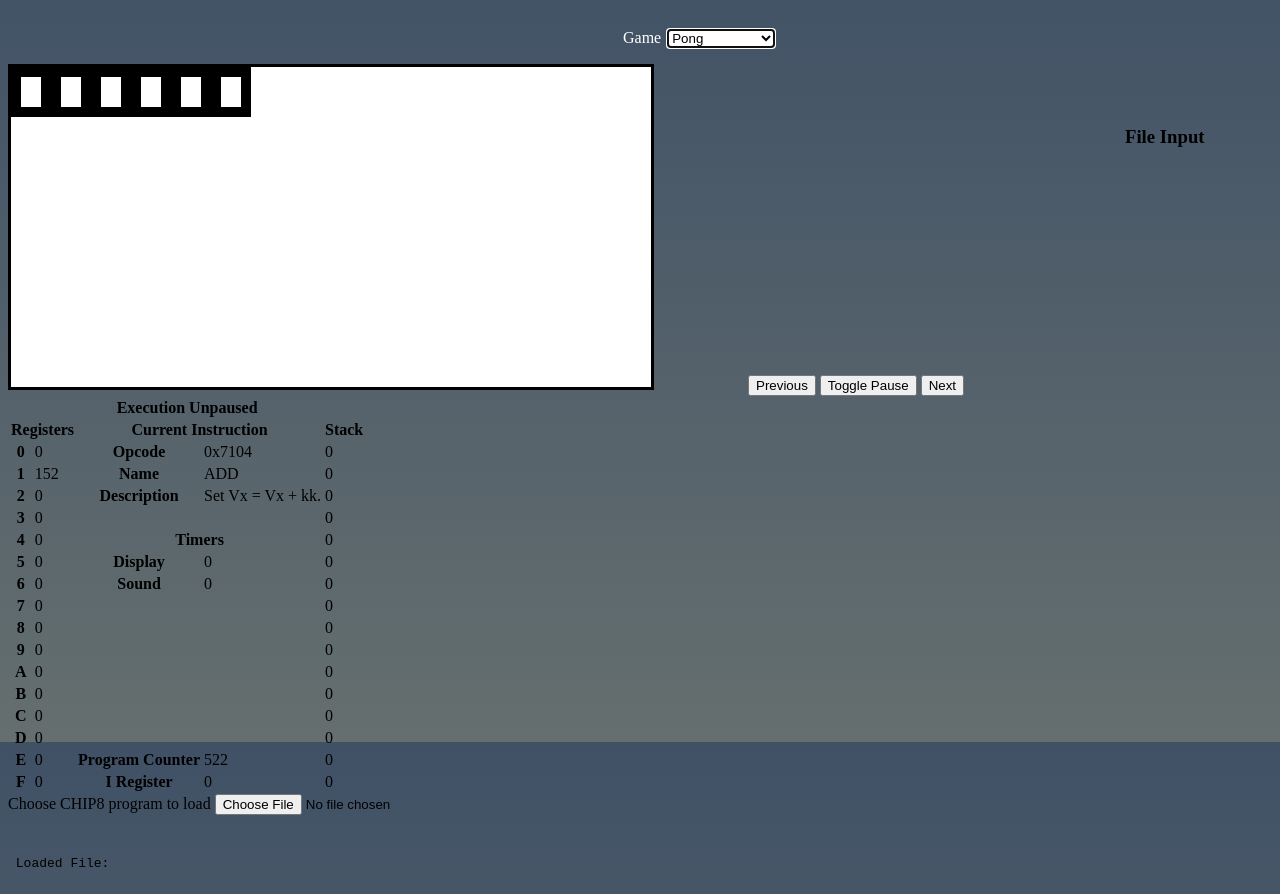
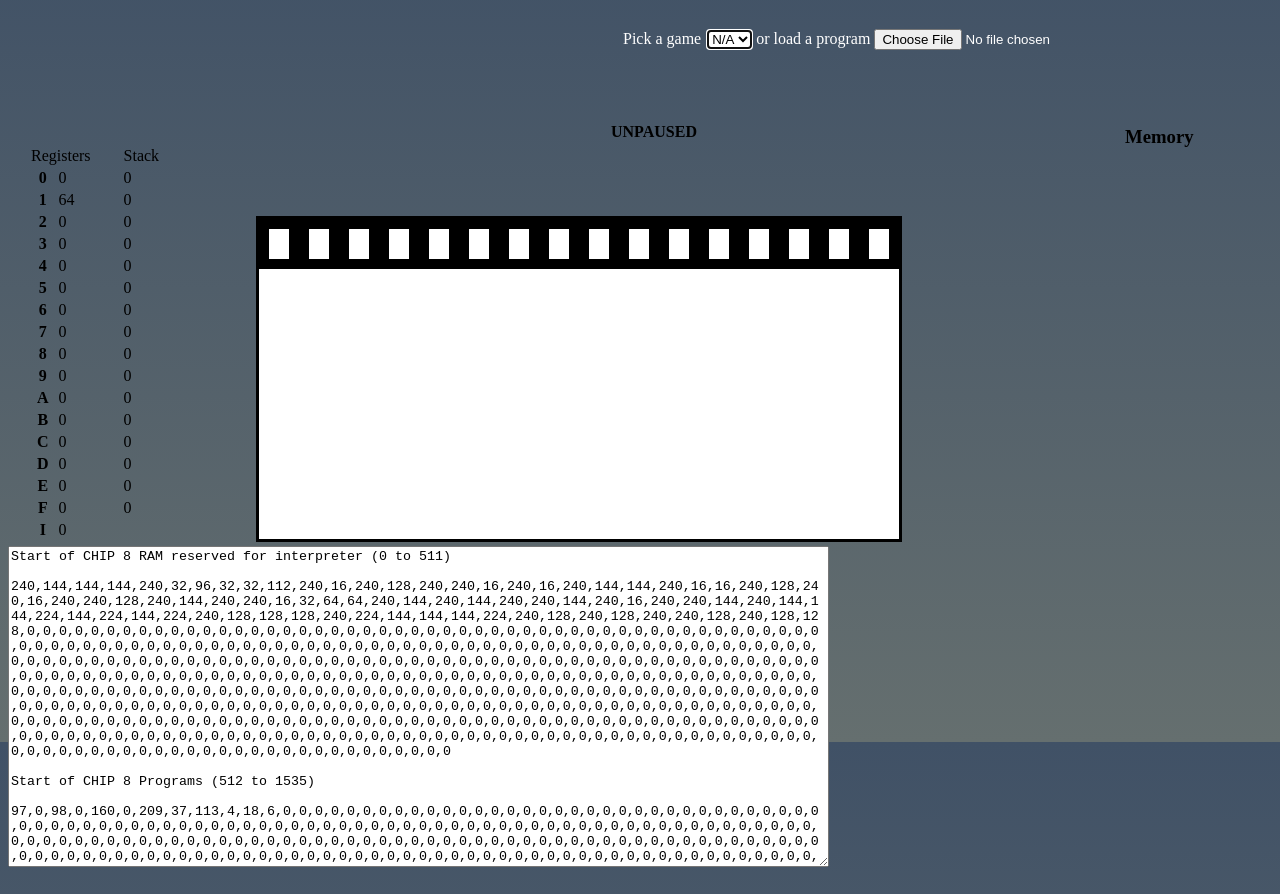
Before and after one commit to BenjaminAtbi/CMPT276-Chip8-System, a plain HTML site: page Chip8EmulatorProject/index.html in a window 1280 px wide. Shown: the part 58-952 px from the top of the page. Drawn offline with Linux system fonts and the light colour scheme; animation ran at ten frames a second; a web font is replaced by a local one.

Commit message:
Add files via upload

```diff
--- a/Chip8EmulatorProject/Chip8.js
+++ b/Chip8EmulatorProject/Chip8.js
@@ -16,7 +16,7 @@ var chip8 = {
 
     KEYS: new keyInput(), // Holds an array of all possible keys and whether they have been pressed
 
-    CYCLES: 10, // The number of cycles to run at a time per loop
+    CYCLES: 1, // The number of cycles to run at a time per loop
     PAUSE: 0, // Whether or not the emulator cycles are paused
     NEXT: 0, // Whether or not the next button has been clicked
 
@@ -140,13 +140,17 @@ var chip8 = {
     },
 
     togglePause() {
+        var x = document.getElementById("instructions");
+
         if(!chip8.PAUSE) {
             chip8.PAUSE = 1;
-                document.getElementById("PauseLabel").innerHTML = "Execution Paused";
+            document.getElementById("PauseLabel").innerHTML = "PAUSED";
+            x.style.display = "block";
         } else {
             chip8.PAUSE = 0;
-                document.getElementById("PauseLabel").innerHTML = "Execution Unpaused";
+            document.getElementById("PauseLabel").innerHTML = "UNPAUSED";
             chip8.startExecution();
+            x.style.display = "none";
         }
     },
 
@@ -487,18 +491,19 @@ var chip8 = {
         document.getElementById("FregLabel").innerHTML = chip8.VREGISTER[0xF];
         document.getElementById("IregLabel").innerHTML = chip8.IREGISTER;
 
+
         document.getElementById("OpcodeLabel").innerHTML = chip8.INSTRUCTINFO[0];
         document.getElementById("NameLabel").innerHTML = chip8.INSTRUCTINFO[1];
         document.getElementById("DescLabel").innerHTML = chip8.INSTRUCTINFO[2];
 
-        document.getElementById("DisTLabel").innerHTML = chip8.DELAYTIMER;
-        document.getElementById("SouTLabel").innerHTML = chip8.SOUNDTIMER;
+        /*document.getElementById("DisTLabel").innerHTML = chip8.DELAYTIMER;
+        document.getElementById("SouTLabel").innerHTML = chip8.SOUNDTIMER;*/
 
         document.getElementById("MemoryTextarea").innerHTML = "Start of CHIP 8 RAM reserved for interpreter (0 to 511)\n\n" + chip8.MEMORY.slice(0, 511)
                                                             + "\n\nStart of CHIP 8 Programs (512 to 1535)\n\n" + chip8.MEMORY.slice(512, 1535)
                                                             + "\n\nCHIP 8 Program / Data space (1536 to 4095)\n\n" + chip8.MEMORY.slice(1536, 4095);
 
-        document.getElementById("PCLabel").innerHTML = chip8.PC;
+        //document.getElementById("PCLabel").innerHTML = chip8.PC;
 
         document.getElementById("Stack0Label").innerHTML = chip8.STACK[0x0];
         document.getElementById("Stack1Label").innerHTML = chip8.STACK[0x1];
--- a/Chip8EmulatorProject/index.html
+++ b/Chip8EmulatorProject/index.html
@@ -1,6 +1,7 @@
 <html>
 <head>
   <title>Chip-8 Emulator</title>
+  <link rel="stylesheet" media="screen" href="https://fontlibrary.org/face/8bit-wonder" type="text/css"/>
   <link rel="stylesheet" href="./css/index.css">
 </head>
 <body>
@@ -8,200 +9,161 @@
   <h1 class="title">CHIP-8 Emulator</h1>
   </header>
 
-  <div class="form_style">
+  <div class="form_style" style="display: inline-block;">
     <form action="#">
-      <label for="game_option">Game</label>
+      <label for="game_option">Pick a game</label>
       <select id="game_option" autofocus="true">
-        <option value = "1"> Pong </option>
-        <option value = "2"> Second Game </option>
+        <option value = "1"> N/A </option>
+        <option value = "2"> N/A </option>
       </select>
+
+      <label for="inputFile">or load a program</label>
+      <input type="file" id="inputFile" name="inputFile">
     </form>
   </div>
 
-  <div class="screen">
-    <canvas id="emulator_screen" width="640" height="320"></canvas>
-  </div>
+  <br/>
+  <br/>
+  <br/>
+  <br/>
 
-  <button type="button">Previous</button>
-  <button type="button" onclick="chip8.togglePause()">Toggle Pause</button>
-  <button type="button" onclick="chip8.nextCycle()">Next</button>
+  <table id = "pause_status">
+    <tr>
+        <th id="PauseLabel">UNPAUSED</th>
+    </tr>
+  </table>
 
-  <table class="visualizer">
+  <h3>Memory</h3>
+
+  <div style="display: inline-block; padding-right: 90px; margin-left: 20px;">
+    <table id = "visualizer_table">
         <tr>
-          <th colspan="5" id="PauseLabel">Execution Unpaused</th>
-      </tr>
-      <tr>
-          <th colspan="2">Registers</th>
-          <th colspan="2">Current Instruction</th>
-          <th>Stack</th>
+            <td colspan="2">Registers</td>
+            <td style = "padding-left: 30px;" >Stack</th>
         </tr>
         <tr>
             <th>0</th>
             <td id="0regLabel">Contents</td>
-
-          <th>Opcode</th>
-          <td> <label id="OpcodeLabel">Contents</label> </td>
-
-          <td> <label id="Stack0Label">Contents</label></td>
+            <td style = "padding-left: 30px;"> <label id="Stack0Label">Contents</label></td>
         </tr>
         <tr>
             <th>1</th>
             <td> <label id="1regLabel">Contents</label> </td>
-
-          <th>Name</th>
-          <td> <label id="NameLabel">Contents</label> </td>
-
-          <td> <label id="Stack1Label">Contents</label></td>
+            <td style = "padding-left: 30px;"> <label id="Stack1Label">Contents</label></td>
         </tr>
         <tr>
             <th>2</th>
             <td> <label id="2regLabel">Contents</label> </td>
-
-          <th>Description</th>
-          <td> <label id="DescLabel">Contents</label> </td>
-
-          <td> <label id="Stack2Label">Contents</label></td>
+            <td style = "padding-left: 30px;"> <label id="Stack2Label">Contents</label></td>
         </tr>
         <tr>
             <th>3</th>
             <td> <label id="3regLabel">Contents</label> </td>
-          <td></td>
-          <td></td>
-          <td> <label id="Stack3Label">Contents</label></td>
+            <td style = "padding-left: 30px;"> <label id="Stack3Label">Contents</label></td>
         </tr>
         <tr>
             <th>4</th>
             <td> <label id="4regLabel">Contents</label> </td>
-
-          <th colspan="2">Timers</th>
-
-          <td> <label id="Stack4Label">Contents</label></td>
+            <td style = "padding-left: 30px;"> <label id="Stack4Label">Contents</label></td>
         </tr>
         <tr>
             <th>5</th>
             <td> <label id="5regLabel">Contents</label> </td>
-
-          <th>Display</th>
-          <td> <label id="DisTLabel">Contents</label> </td>
-
-          <td> <label id="Stack5Label">Contents</label></td>
+            <td style = "padding-left: 30px;"> <label id="Stack5Label">Contents</label></td>
         </tr>
         <tr>
             <th>6</th>
             <td> <label id="6regLabel">Contents</label> </td>
-
-          <th>Sound</th>
-          <td> <label id="SouTLabel">Contents</label> </td>
-
-          <td> <label id="Stack6Label">Contents</label></td>
+            <td style = "padding-left: 30px;"> <label id="Stack6Label">Contents</label></td>
         </tr>
         <tr>
             <th>7</th>
             <td> <label id="7regLabel">Contents</label> </td>
-          <td></td>
-          <td></td>
-          <td> <label id="Stack7Label">Contents</label></td>
+            <td style = "padding-left: 30px;"> <label id="Stack7Label">Contents</label></td>
         </tr>
         <tr>
             <th>8</th>
             <td> <label id="8regLabel">Contents</label> </td>
-          <td></td>
-          <td></td>
-          <td> <label id="Stack8Label">Contents</label></td>
+            <td style = "padding-left: 30px;"> <label id="Stack8Label">Contents</label></td>
         </tr>
         <tr>
             <th>9</th>
             <td> <label id="9regLabel">Contents</label> </td>
-          <td></td>
-          <td></td>
-          <td> <label id="Stack9Label">Contents</label></td>
+            <td style = "padding-left: 30px;"> <label id="Stack9Label">Contents</label></td>
         </tr>
         <tr>
             <th>A</th>
             <td> <label id="AregLabel">Contents</label> </td>
-          <td></td>
-          <td></td>
-          <td> <label id="StackALabel">Contents</label></td>
+            <td style = "padding-left: 30px;"> <label id="StackALabel">Contents</label></td>
         </tr>
         <tr>
             <th>B</th>
             <td> <label id="BregLabel">Contents</label> </td>
-          <td></td>
-          <td></td>
-          <td> <label id="StackBLabel">Contents</label></td>
+            <td style = "padding-left: 30px;"> <label id="StackBLabel">Contents</label></td>
         </tr>
         <tr>
             <th>C</th>
             <td> <label id="CregLabel">Contents</label> </td>
-          <td></td>
-          <td></td>
-          <td> <label id="StackCLabel">Contents</label></td>
+            <td style = "padding-left: 30px;"> <label id="StackCLabel">Contents</label></td>
         </tr>
         <tr>
             <th>D</th>
             <td> <label id="DregLabel">Contents</label> </td>
-          <td></td>
-          <td></td>
-          <td> <label id="StackDLabel">Contents</label></td>
+            <td style = "padding-left: 30px;"> <label id="StackDLabel">Contents</label></td>
         </tr>
         <tr>
             <th>E</th>
             <td> <label id="EregLabel">Contents</label> </td>
 
-          <th>Program Counter</th>
-          <td> <label id="PCLabel">Contents</label> </td>
-
-          <td> <label id="StackELabel">Contents</label></td>
+            <td style = "padding-left: 30px;"> <label id="StackELabel">Contents</label></td>
         </tr>
         <tr>
             <th>F</th>
             <td> <label id="FregLabel">Contents</label> </td>
-
-          <th>I Register</th>
+            <td style = "padding-left: 30px;"> <label id="StackFLabel">Contents</label></td>
+        </tr>
+        <tr>
+            <th>I</th>
             <td> <label id="IregLabel">Contents</label> </td>
-
-          <td> <label id="StackFLabel">Contents</label></td>
         </tr>
     </table>
+  </div>
 
-  <h3>File Input</h3>
-  <div>
-  <label for="inputFile">Choose CHIP8 program to load</label>
-  <input type="file" id="inputFile" name="inputFile">
+  <div class="screen" id = "emu_screen">
+    <canvas id="emulator_screen" width="640" height="320"></canvas>
   </div>
-  <pre id = "FileInputDisplay">
-  <p> Loaded File: </p>
-  </pre>
 
-  <h2>Memory</h2>
-  <textarea id="MemoryTextarea" rows="32" cols="128" readonly> </textarea>
+  <textarea id="MemoryTextarea" rows="21" cols="100" style="display:inline-block" readonly style +> </textarea>
 
-  <table class="input_button">
+  <br/>
+  <br/>
+  <br/>
+
+  <div id = "instructions" style="margin-left: 370px;">
+    <table id = "instructions_table">
         <tr>
-      <th><kbd title="1">1</kbd></th>
-      <th><kbd title="2">2</kbd></th>
-      <th><kbd title="3">3</kbd></th>
-      <th><kbd title="C">C</kbd></th>
+            <th style = "text-align: left">Opcode</th>
+            <td> <label id="OpcodeLabel">Contents</label> </td>
         </tr>
         <tr>
-      <th><kbd title="4">4</kbd></th>
-      <th><kbd title="5">5</kbd></th>
-      <th><kbd title="6">6</kbd></th>
-      <th><kbd title="D">D</kbd></th>
+            <th style = "text-align: left">Name</th>
+            <td> <label id="NameLabel">Contents</label> </td>
         </tr>
         <tr>
-      <th><kbd title="7">7</kbd></th>
-      <th><kbd title="8">8</kbd></th>
-      <th><kbd title="9">9</kbd></th>
-      <th><kbd title="E">E</kbd></th>
-    </tr>
-    <tr>
-      <th><kbd title="A">A</kbd></th>
-      <th><kbd title="0">0</kbd></th>
-      <th><kbd title="B">B</kbd></th>
-      <th><kbd title="F">F</kbd></th>
+            <th style = "text-align: left">Description</th>
+            <td> <label id="DescLabel">Contents</label> </td>
         </tr>
     </table>
+ </div>
+
+  <br/>
+  <br/>
+
+  <div id="play_buttons">
+    <button type="button">Previous</button>
+    <button type="button" onclick="chip8.togglePause()">Toggle Pause</button>
+    <button type="button" onclick="chip8.nextCycle()">Next</button>
+  </div>
 
   <script type="text/javascript" src="utils.js"> </script>
   <script type="text/javascript" src="Chip8.js"> </script>
```
Lines whose indentation alone changed are shown as unchanged.
